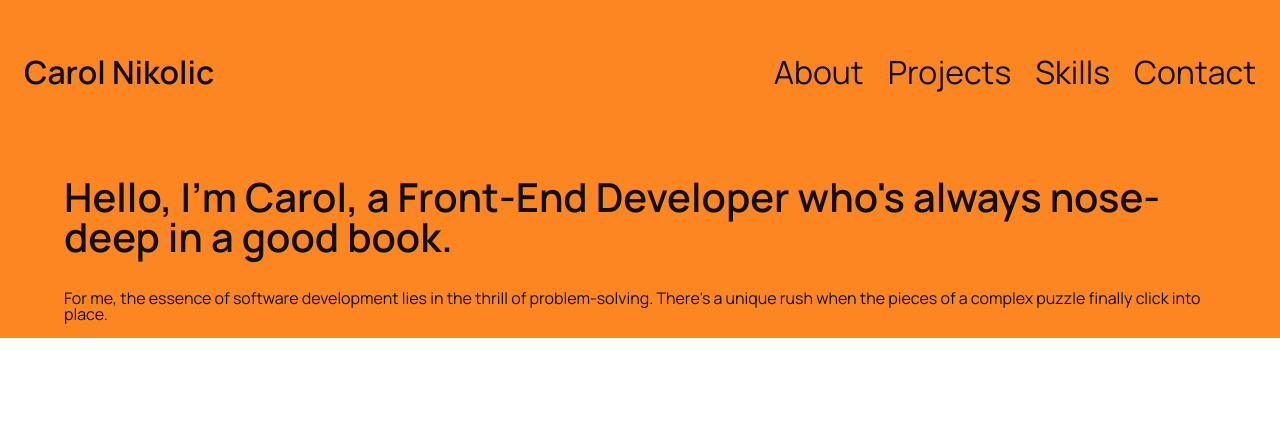
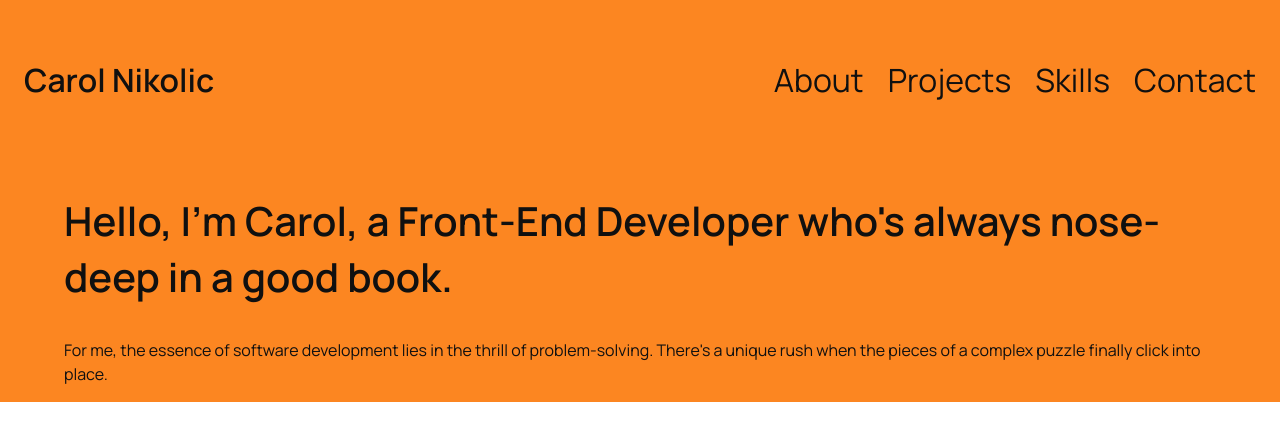
Before and after one commit to CarolANikolic/portfolio, a Next.js app: page / in a window 1280 px wide. Shown: the top 440 px of the page. Built offline with nearby package versions, Linux system fonts and the light colour scheme.

Commit message:
style: fix mistake on naming line-height.

```diff
--- a/app/globals.css
+++ b/app/globals.css
@@ -74,11 +74,11 @@ main {
 }
 
 h1, h2, h3, h4, h5, h6 {
-  font-weight: var(--height-heading);
+  line-height: var(--height-heading);
 }
 
 p {
-  font-weight: var(--height-text);
+  line-height: var(--height-text);
 }
 
 @media  screen and (min-width: 1024px) {
```
